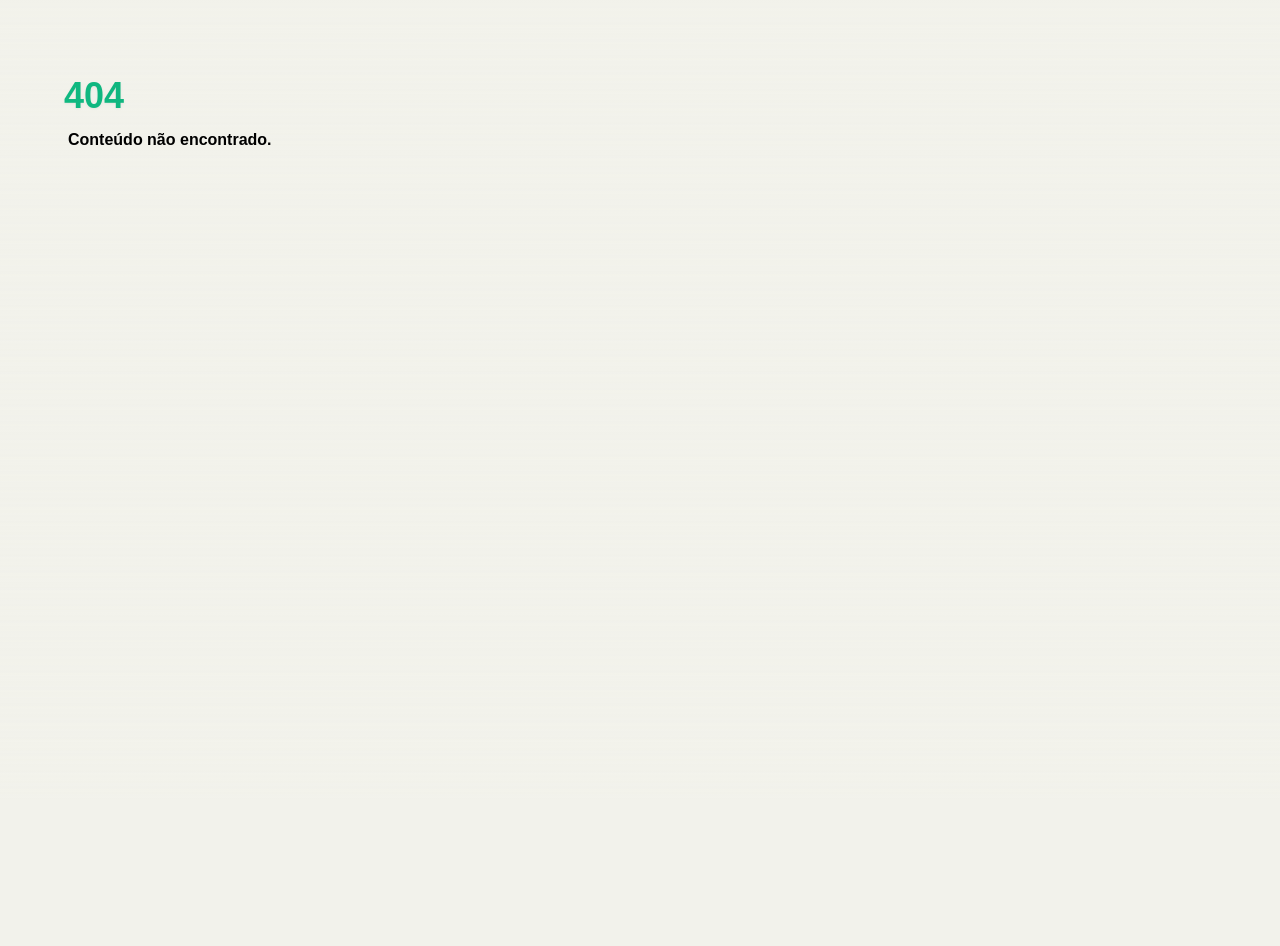
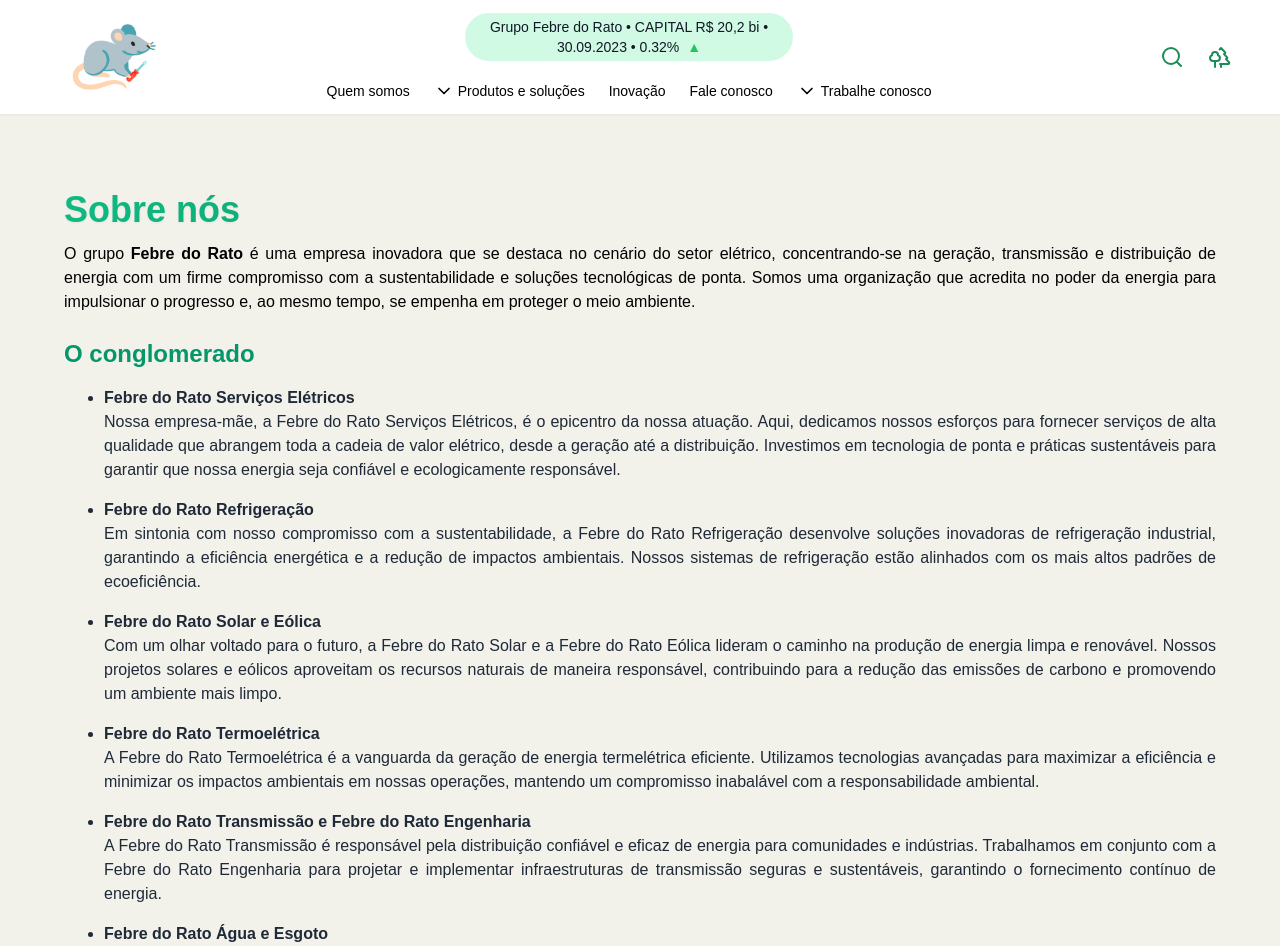
Before and after one commit to umbuzeiro/febredorato, a Next.js app: page /about in a window 1280 px wide. Before the commit this address had no page. Shown: the top 946 px of the page. Before the commit the page ends 800 px from the top, so only its background shows below. Built offline with nearby package versions, Linux system fonts and the light colour scheme; a web font is replaced by a local one.

Commit message:
About page.

```diff
--- /dev/null
+++ b/src/app/about/page.tsx
@@ -0,0 +1,48 @@
+import { Header } from "@/components/Header/Header";
+import { Section } from "@/components/Section";
+import Link from "next/link";
+
+export default function About() {
+    return (
+        <>
+            <Section title="Sobre nós">
+                <h2 className="text-justify md:text-base sm:text-sm">O grupo <span className="font-bold">Febre do Rato</span> é uma empresa inovadora que se destaca no cenário do setor elétrico, concentrando-se na geração, transmissão e distribuição de energia com um firme compromisso com a sustentabilidade e soluções tecnológicas de ponta. Somos uma organização que acredita no poder da energia para impulsionar o progresso e, ao mesmo tempo, se empenha em proteger o meio ambiente.</h2>
+                <h1 className="text-2xl mt-6 font-bold text-emerald-600 mb-4">O conglomerado</h1>
+                <ul className=" list-disc ml-10 text-gray-800 text-md font-semibold">
+                    <li>
+                        <Link href="/solucoes/">Febre do Rato Serviços Elétricos</Link>
+                        <p className="font-normal mb-4 text-justify">Nossa empresa-mãe, a Febre do Rato Serviços Elétricos, é o epicentro da nossa atuação. Aqui, dedicamos nossos esforços para fornecer serviços de alta qualidade que abrangem toda a cadeia de valor elétrico, desde a geração até a distribuição. Investimos em tecnologia de ponta e práticas sustentáveis para garantir que nossa energia seja confiável e ecologicamente responsável.</p>
+                    </li>
+                    <li><Link href="/solucoes/">Febre do Rato Refrigeração</Link>
+                        <p className="font-normal mb-4 text-justify">
+                            Em sintonia com nosso compromisso com a sustentabilidade, a Febre do Rato Refrigeração desenvolve soluções inovadoras de refrigeração industrial, garantindo a eficiência energética e a redução de impactos ambientais. Nossos sistemas de refrigeração estão alinhados com os mais altos padrões de ecoeficiência.
+                        </p>
+                    </li>
+                    <li><Link href="/solucoes/">Febre do Rato Solar e Eólica</Link>
+                        <p className="font-normal mb-4 text-justify">
+                            Com um olhar voltado para o futuro, a Febre do Rato Solar e a Febre do Rato Eólica lideram o caminho na produção de energia limpa e renovável. Nossos projetos solares e eólicos aproveitam os recursos naturais de maneira responsável, contribuindo para a redução das emissões de carbono e promovendo um ambiente mais limpo.
+                        </p>
+                    </li>
+                    <li><Link href="/solucoes/"></Link>Febre do Rato Termoelétrica
+                        <p className="font-normal mb-4 text-justify">
+                            A Febre do Rato Termoelétrica é a vanguarda da geração de energia termelétrica eficiente. Utilizamos tecnologias avançadas para maximizar a eficiência e minimizar os impactos ambientais em nossas operações, mantendo um compromisso inabalável com a responsabilidade ambiental.
+                        </p>
+                    </li>
+                    <li><Link href="/solucoes/">Febre do Rato Transmissão e Febre do Rato Engenharia</Link>
+                        <p className="font-normal mb-4 text-justify">
+                            A Febre do Rato Transmissão é responsável pela distribuição confiável e eficaz de energia para comunidades e indústrias. Trabalhamos em conjunto com a Febre do Rato Engenharia para projetar e implementar infraestruturas de transmissão seguras e sustentáveis, garantindo o fornecimento contínuo de energia.
+                        </p>
+                    </li>
+                    <li><Link href="/solucoes/">Febre do Rato Água e Esgoto</Link>
+                        <p className="font-normal mb-4 text-justify">
+                            Não limitamos nossa atuação apenas ao setor elétrico. A Febre do Rato Água e Esgoto se dedica à gestão responsável dos recursos hídricos, desenvolvendo soluções para fornecer água limpa e sistemas eficientes de tratamento de esgoto, contribuindo assim para a preservação dos ecossistemas aquáticos.
+                        </p>
+                    </li>
+                </ul>
+                <h1 className="text-justify md:text-base sm:text-sm mt-6">Somos uma força motriz que busca transformar o cenário energético, priorizando a sustentabilidade e a tecnologia. Estamos comprometidos em fornecer soluções inovadoras e sustentáveis para enfrentar os desafios do mundo moderno, visando um futuro mais brilhante e ecológico para todos.</h1>
+
+            </Section>
+
+        </>
+    )
+}
--- a/src/app/layout.tsx
+++ b/src/app/layout.tsx
@@ -50,7 +50,9 @@ export default function RootLayout({
 }) {
   return (
     <html lang="en">
-      <body className={pangea.className}>{children}</body>
+      <body className={pangea.className}>
+        <Header/>
+        {children}</body>
 
     </html>
 
--- a/src/app/page.tsx
+++ b/src/app/page.tsx
@@ -13,7 +13,6 @@ export default function Home() {
   return (
     <>
 
-      <Header />
 
       <Section title="Produtos e soluções">
         <Sectors />
--- a/src/components/Header/Header.tsx
+++ b/src/components/Header/Header.tsx
@@ -12,7 +12,7 @@ export function Header() {
             <HeaderLogo />
             <div className="w-full flex flex-col place-items-center text-center">
                 <div className="m-3 font-thin sm:text-xs/6 md:text-sm smw-full md:w-1/3 p-1 bg-emerald-100 sm:rounded-lg md:rounded-full">
-                    <h1 className="text-gray-900">CAPITAL R$ 20,2 bi • 30.09.2023 •  0.32%<span className="text-green-500 ml-2">▲</span></h1>
+                    <h1 className="text-gray-900">Grupo Febre do Rato • CAPITAL R$ 20,2 bi • 30.09.2023 •  0.32%<span className="text-green-500 ml-2">▲</span></h1>
                 </div>
                 <HeaderLinks />
 
--- a/src/components/Header/HeaderLinks.tsx
+++ b/src/components/Header/HeaderLinks.tsx
@@ -7,7 +7,7 @@ export function HeaderLinks() {
     return <>
         <div className="flex flex-wrap p-2 flex-row sm:space-x-2 md:space-x-2 lg:space-y-0 lg:space-x-6 grow place-content-center hover:text-b text-sm">
 
-            <HeaderLink Icon={FolderIcon} text="Quem somos" path="/" />
+            <HeaderLink Icon={FolderIcon} text="Quem somos" path="/about" />
             <HeaderLink Icon={UsersIcon} text="Produtos e soluções" path="/" links={[
                 { "href": "/solutions/", "label": "Serviços Elétricos" },
                 { "href": "/solutions/", "label": "Refrigeração" },
--- a/src/components/Header/HeaderLogo.tsx
+++ b/src/components/Header/HeaderLogo.tsx
@@ -6,8 +6,8 @@ export function HeaderLogo(){
 
     return <>
         <Link href="/">
-            <div className="m-4 ml-4">
-            <Image className="lg:ml-12 hover:scale-105 ease-in-out duration-300 p-2" alt="Logomarca" width={100} height={200} src="/febre.png"/>
+            <div className="m-4 ml-4 hover:animate-pulse">
+            <Image className="lg:ml-12 hover:scale-105 ease-in-out duration-300 md:p-2" alt="Logomarca" width={100} height={200} src="/febre.png"/>
             </div>
         </Link>
 
```
Also changed, not shown: src/app/solucoes/solar/page.tsx (added, +7 -0 lines).
